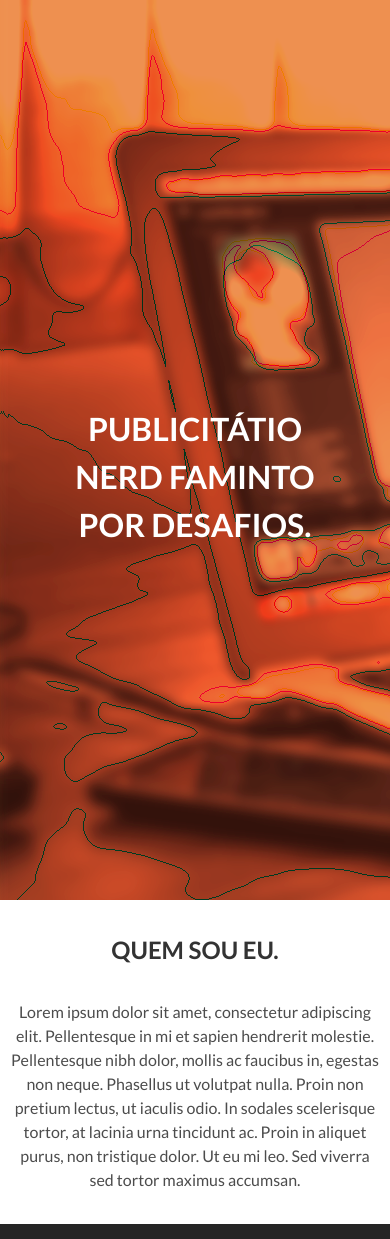
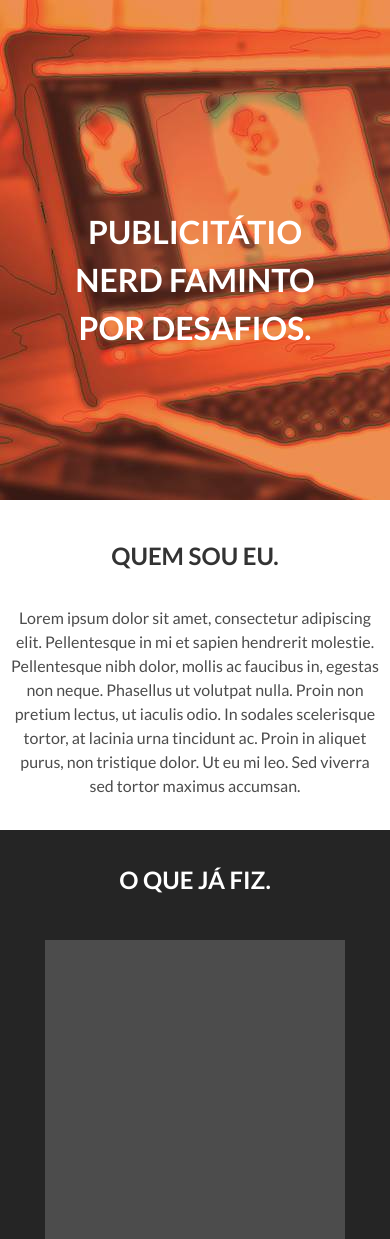
Before and after one commit to rafaelbriet/rafael-2016, a PHP site: page / in a window 390 px wide. Shown: the part 120-1359 px from the top of the page. Run offline with PHP 8.4, Linux system fonts and the light colour scheme; some web fonts are replaced.

Commit message:
Imagens responsivas para a capa do site utilizando o elemento <picture>.

```diff
--- a/index.php
+++ b/index.php
@@ -30,7 +30,14 @@
 
         <main class="main">
             <section class="cover">
-                <img class="cover-image" src="assets/images/site-cover.png" alt="Imagem da capa do site" />
+                <picture class="cover-image">
+                    <source srcset="assets/images/420.jpg" media="(max-width: 420px)">
+                    <source srcset="assets/images/600.jpg" media="(max-width: 600px)">
+                    <source srcset="assets/images/700.jpg" media="(max-width: 700px)">
+                    <source srcset="assets/images/920.jpg" media="(max-width: 920px)">
+                    <img src="assets/images/1920.jpg">
+                </picture>
+                <!-- <img class="cover-image" src="assets/images/1920.jpg" alt="Imagem da capa do site" /> -->
                 <h2 class="site-description">Publicitátio nerd faminto por desafios.</h2>
             </section>
             <section class="about" id="about">
```
Also changed, not shown: assets/images/1920.jpg (added), assets/images/420.jpg (added), assets/images/600.jpg (added), assets/images/700.jpg (added), assets/images/920.jpg (added), assets/images/site-cover.png (deleted).
